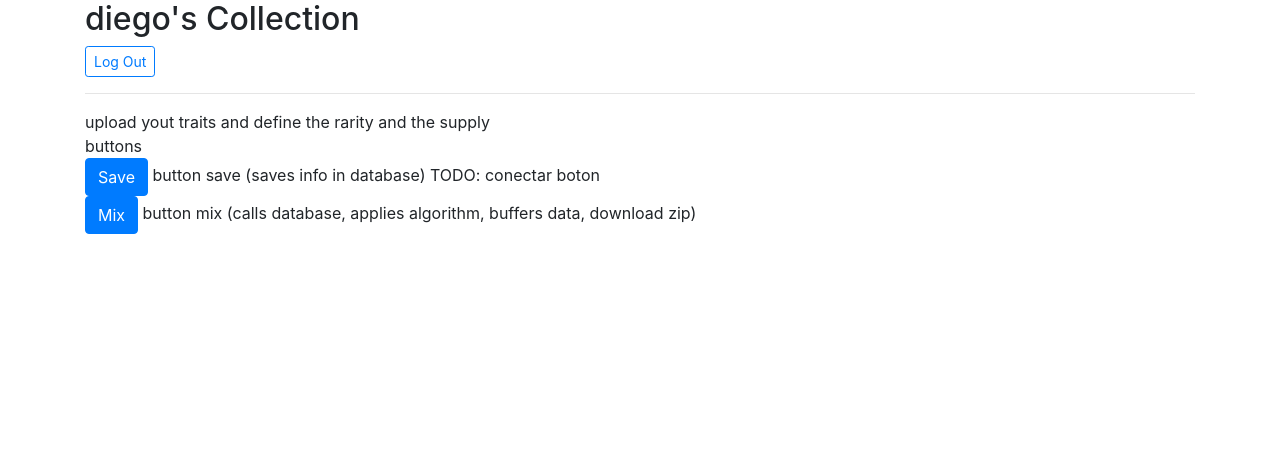
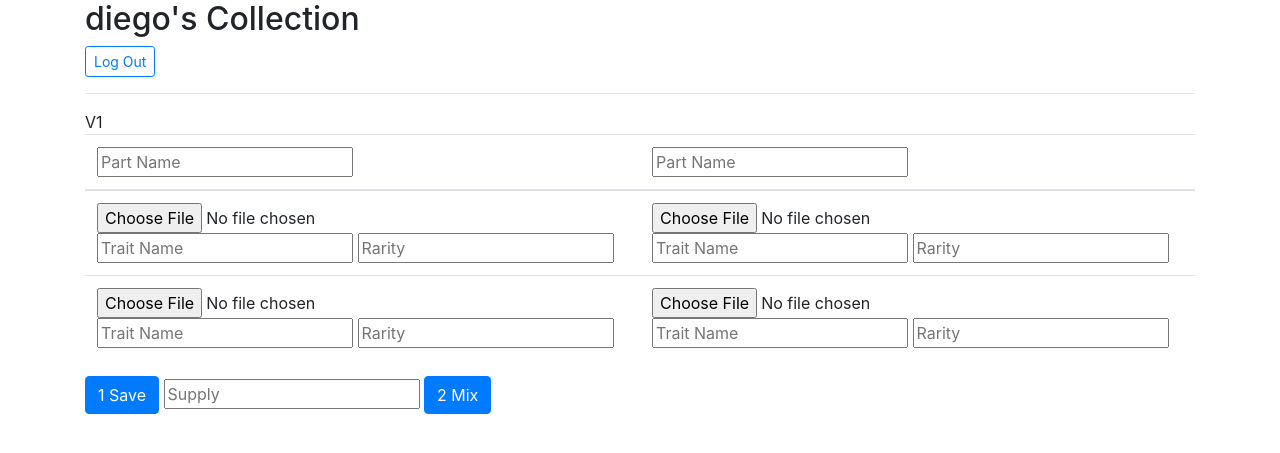
Before and after one commit to d-carranza/dapponics-mixer, a Django app: page / in a window 1280 px wide. Shown: the top 453 px of the page. Run offline with Django 4.2, Linux system fonts and the light colour scheme; a user stored in the database is signed in; some libraries are stand-ins or nearby versions.

Commit message:
trait model added

```diff
--- a/app/models.py
+++ b/app/models.py
@@ -1,17 +1,14 @@
 from django.contrib.auth.models import AbstractUser
 from django.db import models
+from django.core.validators import MaxValueValidator, MinValueValidator
 
-# Create your models here.
+
 class User(AbstractUser):
     pass
 
-# TODO create new tables to store relevant info about the user's collection
-
-# class Traits(models.Model):
-#     collection = models.ForeignKey(User, )
-#
-#     supply = models.IntegerField()
-#     traits = models.ForeignKey(Trait, )
-#     tokent = models.ForeignKey(Token, )
-#     metain = models.JSONField(noice, )
-#     metaout = models.JSONField(noice, )
+class Trait(models.Model):
+    user = models.ForeignKey(User, on_delete=models.CASCADE)
+    type = models.CharField(max_length=30)
+    value = models.CharField(max_length=30)
+    rarity = models.IntegerField(validators=[MaxValueValidator(100), MinValueValidator(1)])
+    img = models.ImageField(upload_to="images", blank=True)
--- a/app/templates/app/layout.html
+++ b/app/templates/app/layout.html
@@ -3,7 +3,7 @@
 <!DOCTYPE html>
 <html lang="en">
     <head>
-        <title>{% block title %}Mail{% endblock %}</title>
+        <title>{% block title %}Mixer{% endblock %}</title>
         <link rel="stylesheet" href="https://stackpath.bootstrapcdn.com/bootstrap/4.4.1/css/bootstrap.min.css" integrity="sha384-Vkoo8x4CGsO3+Hhxv8T/Q5PaXtkKtu6ug5TOeNV6gBiFeWPGFN9MuhOf23Q9Ifjh" crossorigin="anonymous">
         <link rel="stylesheet" href="{% static 'app/style.css' %}">
         {% block script %}
--- a/app/templates/app/mixer.html
+++ b/app/templates/app/mixer.html
@@ -7,22 +7,55 @@
     <a class="btn btn-sm btn-outline-primary" id="logout" href="{% url 'logout' %}">Log Out</a>
     <hr>
 
-    <div>
-        upload yout traits and define the rarity and the supply
-    </div>
 
 
+
+    <table class="table">
+        V1
+        <form action="">
+            <thead>
+                <tr>
+                    <th><input type="text" name="Part1" placeholder="Part Name"></th>
+                    <th><input type="text" name="Part2" placeholder="Part Name"></th>
+                </tr>
+            </thead>
+            <tbody>
+                <tr>
+                    <td>
+                        <div><input type="file" name="Part1png1" accept="image/png" /></div>
+                        <span><input type="text" name="Part1Trait1" placeholder="Trait Name"></span>
+                        <span><input type="text" name="Part1Rarity1" placeholder="Rarity"></span>
+                    </td>
+                    <td>
+                        <div><input type="file" name="Part2png1" accept="image/png" /></div>
+                        <span><input type="text" name="Part2Trait1" placeholder="Trait Name"></span>
+                        <span><input type="text" name="Part2Trait2" placeholder="Rarity"></span>
+                    </td>
+                </tr>
+                <tr>
+                    <td>
+                        <div><input type="file" name="Part1png2" accept="image/png" /></div>
+                        <span><input type="text" name="Part1Trait2" placeholder="Trait Name"></span>
+                        <span><input type="text" name="Part1Rarity2" placeholder="Rarity"></span>
+                    </td>
+                    <td>
+                        <div><input type="file" name="Part2png2" accept="image/png" /></div>
+                        <span><input type="text" name="Part2Trait2" placeholder="Trait Name"></span>
+                        <span><input type="text" name="Part2Rarity2" placeholder="Rarity"></span>
+                    </td>
+                </tr>
+            </tbody>
+        </form>
+    </table>
+
     <div>
-        buttons
-        <div>
-            <input class="btn btn-primary" type="submit" value="Save">
-            button save (saves info in database)
-            TODO: conectar boton
-        </div>
-        <div>
-            <input class="btn btn-primary" type="submit" value="Mix">
-            button mix (calls database, applies algorithm, buffers data, download zip)
-        </div>
+        <span>
+            <input class="btn btn-primary" type="submit" value="1 Save">
+        </span>
+        <span>
+            <input type="text" name="Rarity Name" placeholder="Supply">
+            <input class="btn btn-primary" type="submit" value="2 Mix">
+        </span>
     </div>
 {% endblock %}
 
```
Also changed, not shown: app/views.py (+29 -0 lines), mixer/settings.py (+7 -0 lines), README.md, app/migrations/0002_trait.py (added), db.sqlite3.
